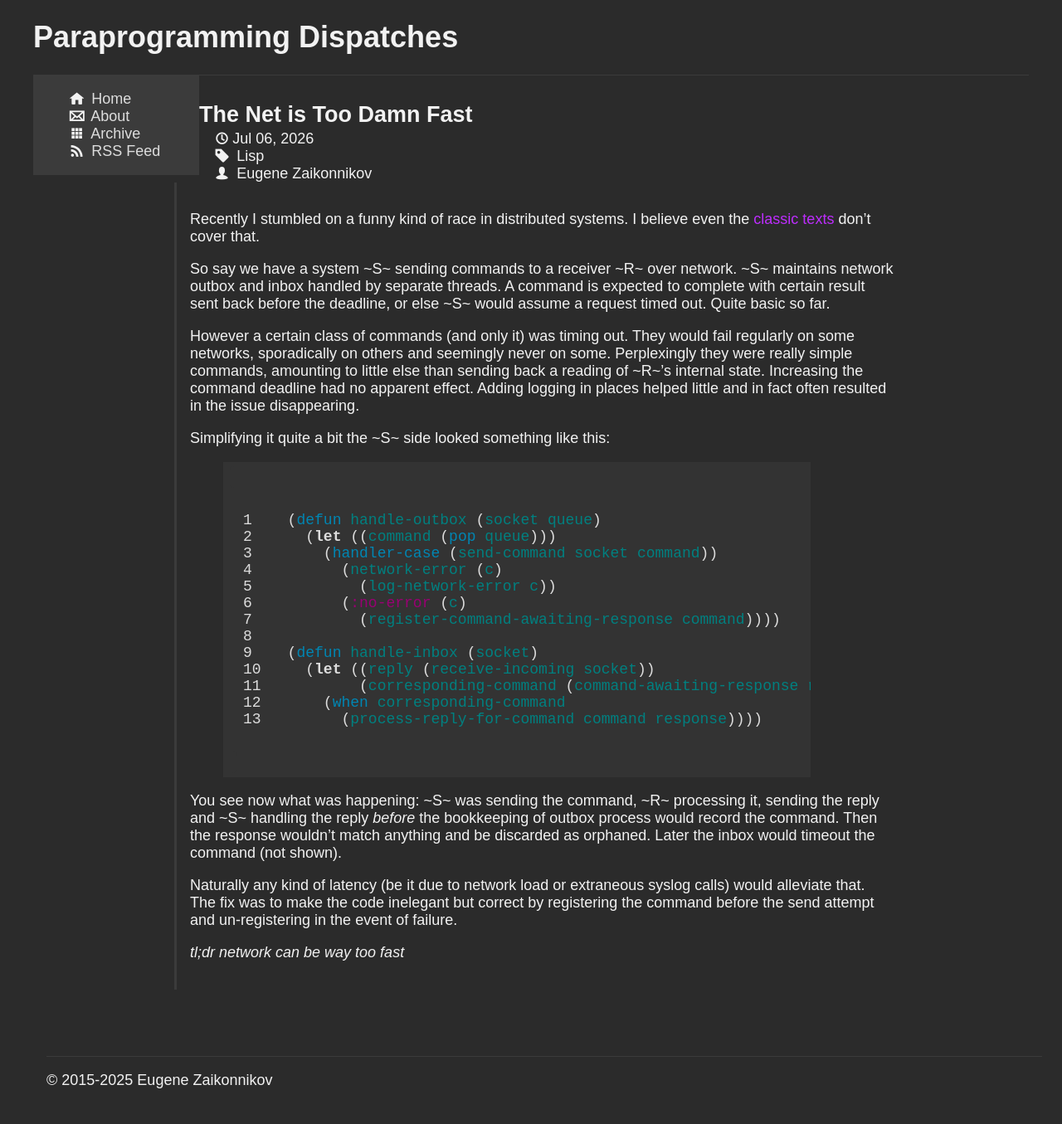
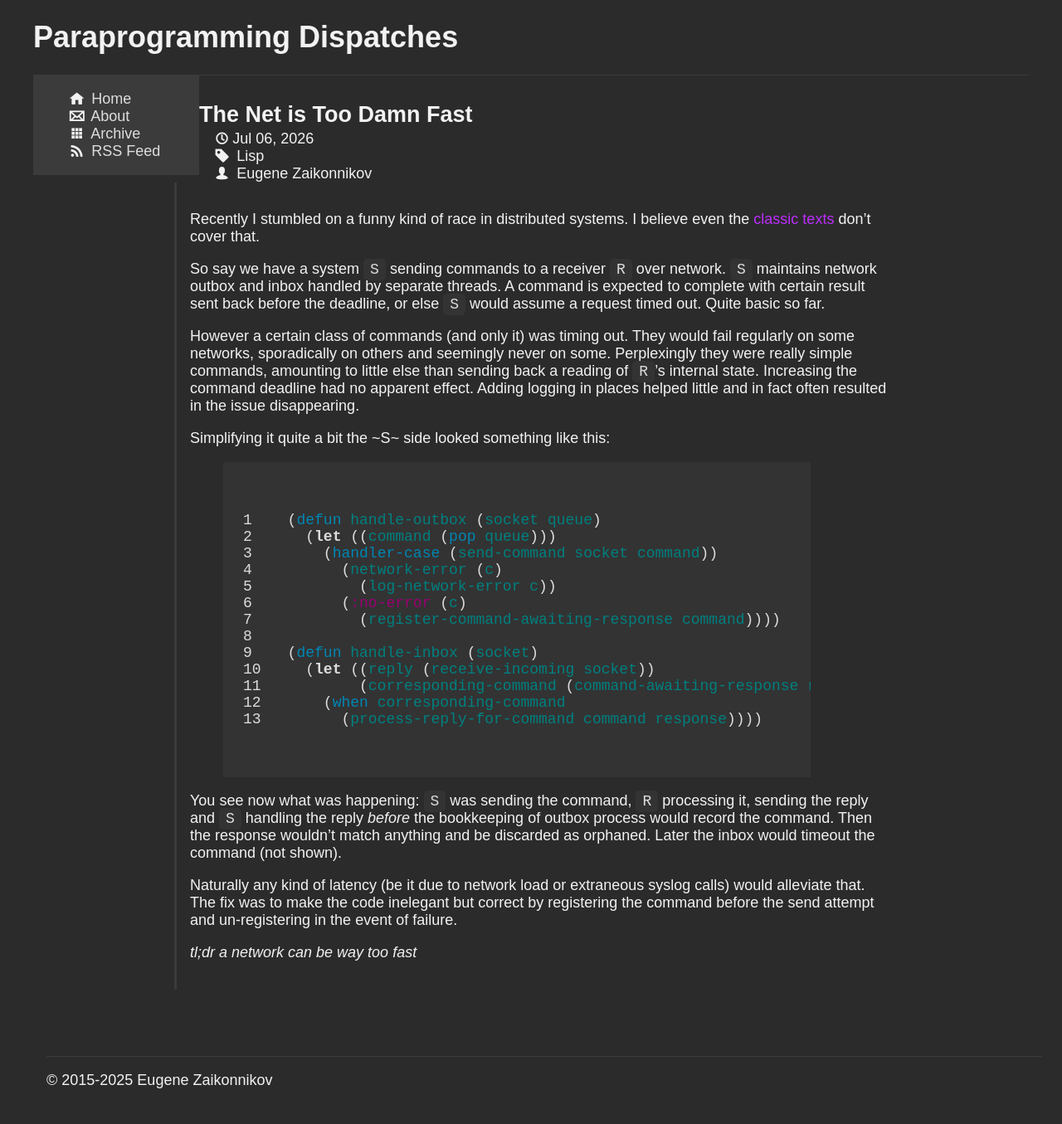
Before and after one commit to varjagg/varjagg.github.io, a Jekyll site: the page built from _posts/2026-07-06-net-is-too-damn-fast.md, in a window 1280 px wide. Shown: the whole page at 83% size. Built offline with Jekyll 4.4.1, drawn with Linux system fonts in a browser that asks for light colours.

Commit message:
replace tildas

```diff
--- a/_posts/2026-07-06-net-is-too-damn-fast.md
+++ b/_posts/2026-07-06-net-is-too-damn-fast.md
@@ -5,9 +5,9 @@ category: Lisp
 ---
 Recently I stumbled on a funny kind of race in distributed systems. I believe even the [classic texts](https://en.wikipedia.org/wiki/Fallacies_of_distributed_computing) don't cover that.
 
-So say we have a system ~S~ sending commands to a receiver ~R~ over network. ~S~ maintains network outbox and inbox handled by separate threads. A command is expected to complete with certain result sent back before the deadline, or else ~S~ would assume a request timed out. Quite basic so far.
+So say we have a system `S` sending commands to a receiver `R` over network. `S` maintains network outbox and inbox handled by separate threads. A command is expected to complete with certain result sent back before the deadline, or else `S` would assume a request timed out. Quite basic so far.
 
-However a certain class of commands (and only it) was timing out. They would fail regularly on some networks, sporadically on others and seemingly never on some. Perplexingly they were really simple commands, amounting to little else than sending back a reading of ~R~'s internal state. Increasing the command deadline had no apparent effect. Adding logging in places helped little and in fact often resulted in the issue disappearing.
+However a certain class of commands (and only it) was timing out. They would fail regularly on some networks, sporadically on others and seemingly never on some. Perplexingly they were really simple commands, amounting to little else than sending back a reading of `R`'s internal state. Increasing the command deadline had no apparent effect. Adding logging in places helped little and in fact often resulted in the issue disappearing.
 
 Simplifying it quite a bit the ~S~ side looked something like this:
 {% highlight lisp linenos %}
@@ -28,8 +28,8 @@ Simplifying it quite a bit the ~S~ side looked something like this:
 
 {% endhighlight %}
 
-You see now what was happening: ~S~ was sending the command, ~R~ processing it, sending the reply and ~S~ handling the reply *before* the bookkeeping of outbox process would record the command. Then the response wouldn't match anything and be discarded as orphaned. Later the inbox would timeout the command (not shown).
+You see now what was happening: `S` was sending the command, `R` processing it, sending the reply and `S` handling the reply *before* the bookkeeping of outbox process would record the command. Then the response wouldn't match anything and be discarded as orphaned. Later the inbox would timeout the command (not shown).
 
 Naturally any kind of latency (be it due to network load or extraneous syslog calls) would alleviate that. The fix was to make the code inelegant but correct by registering the command before the send attempt and un-registering in the event of failure.
 
-*tl;dr network can be way too fast*
+*tl;dr a network can be way too fast*
```
